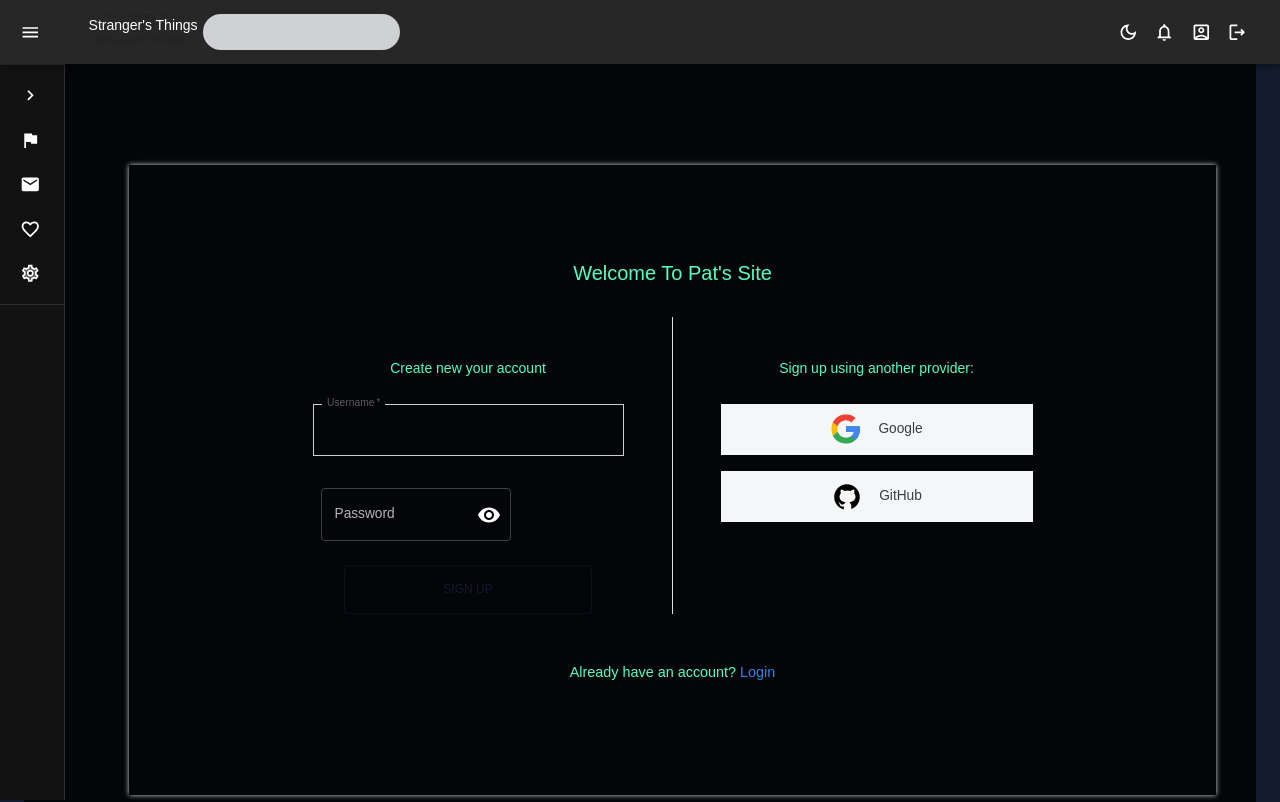
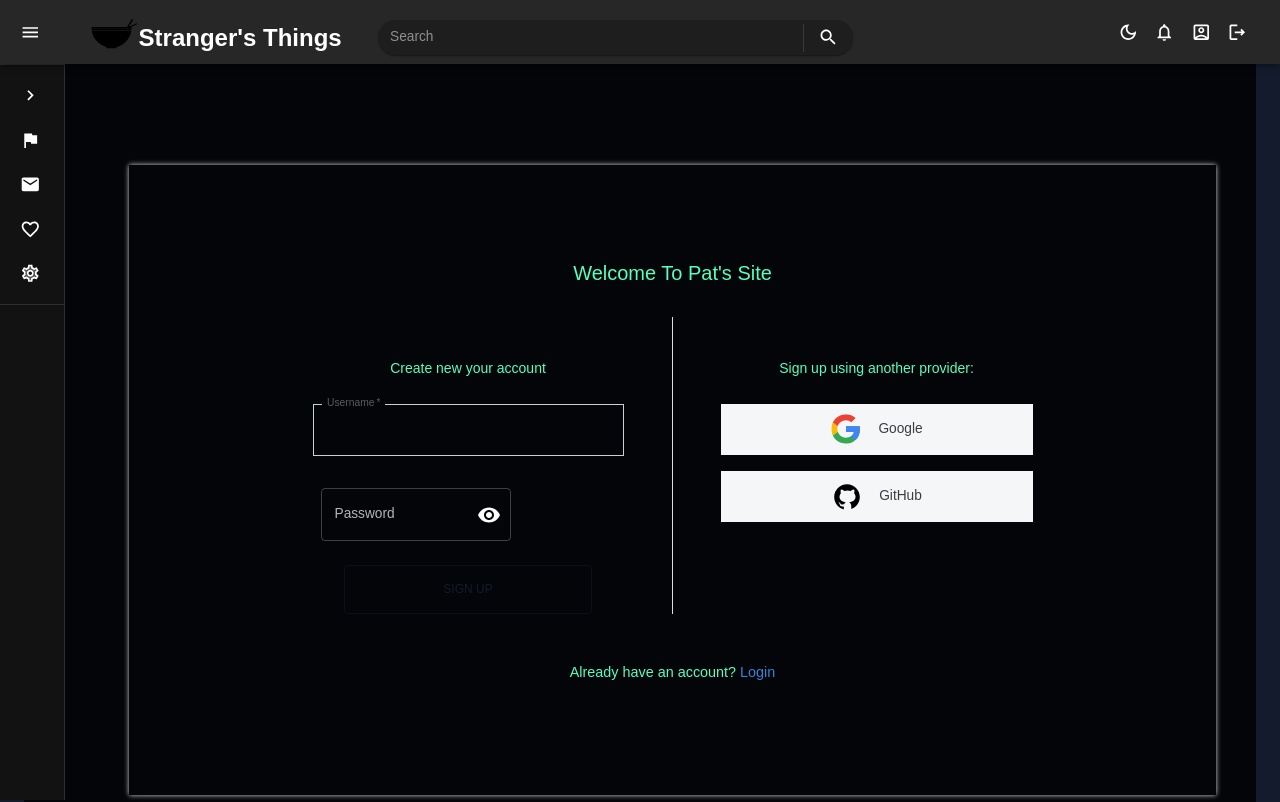
Before and after one commit to ImOrientalFlavored/stranger-things-collab, a React (Vite) app: page /sign-up in a window 1280 px wide. Shown: the top 802 px of the page. Built offline with nearby package versions, Linux system fonts and the light colour scheme.

Commit message:
Made things look prettier and update search bar ui functionality

```diff
--- a/src/components/Logo.tsx
+++ b/src/components/Logo.tsx
@@ -1,5 +1,6 @@
-import { ReactSVG } from "react-svg";
+
+import {ReactComponent as Logo2} from '../../public/ori-logo.svg'
 
 export default function Logo(){
-    return <ReactSVG src="./ori-logo.svg" />
+    return <Logo2 width={"50px"} height={"40px"}  />
 }
--- a/src/components/layout/Footer.tsx
+++ b/src/components/layout/Footer.tsx
@@ -2,8 +2,6 @@ import Container from "@mui/material/Container";
 import Typography from "@mui/material/Typography";
 import Link from "@mui/material/Link";
 import { Box } from "@mui/material";
-import SvgIcon from '@mui/material/SvgIcon';
-import Logo from "../Logo";
 
 export default function Footer() {
   return (
@@ -23,9 +21,6 @@ export default function Footer() {
     >
       <Container maxWidth="sm">
         <Typography variant="body2" color="text.secondary" align="center">
-          <SvgIcon>
-            <Logo />
-          </SvgIcon>
           <img src="/ori-logo.png" alt="logo" width={'35px'} />
           {" © "}
           <Link color="inherit" href="/">
--- a/src/components/layout/NavUI.tsx
+++ b/src/components/layout/NavUI.tsx
@@ -17,7 +17,7 @@ import ListItem from '@mui/material/ListItem';
 import ListItemButton from '@mui/material/ListItemButton';
 import ListItemIcon from '@mui/material/ListItemIcon';
 import ListItemText from '@mui/material/ListItemText';
-import { Container, InputBase } from '@mui/material';
+import { Container, InputBase, Paper } from '@mui/material';
 import { ColorModeContext, tokens} from "../../theme";
 import { useContext } from "react";
 import { AuthContext } from '../../routes/Root'
@@ -29,13 +29,16 @@ import AccountBoxOutlinedIcon from '@mui/icons-material/AccountBoxOutlined';
 import NotificationsOutlinedIcon from '@mui/icons-material/NotificationsOutlined';
 //import SearchOutlinedIcon from '@mui/icons-material/SearchOutlined';
 //Icons
+import SearchIcon from '@mui/icons-material/Search';
+import ClearSharpIcon from '@mui/icons-material/ClearSharp';
 import MenuIcon from '@mui/icons-material/Menu';
 //import AddIcon from '@mui/icons-material/Add';
 import FlagIcon from '@mui/icons-material/Flag';
 import FavoriteBorderIcon from '@mui/icons-material/FavoriteBorder';
 import MailIcon from '@mui/icons-material/Mail';
 import SettingsTwoToneIcon from '@mui/icons-material/SettingsTwoTone';
-import { useNavigate} from 'react-router-dom';
+import { useNavigate } from 'react-router-dom';
+import Logo from '../Logo';
 //
 
 const drawerWidth = 240;
@@ -121,8 +124,13 @@ export default function NavUI({setIsLoggedIn, children}:NavUIProp) {
   const colorMode = useContext(ColorModeContext);
   const isLoggedIn = useContext(AuthContext);
   const [open, setOpen] = useState(false);
+  const [searchParams, setSearchParams] = useState('');
   //const {authState:[isAuth,setIsAuth]} = useOutletContext() as {authState: [boolean , React.Dispatch<React.SetStateAction<boolean>>]};
   const navigate = useNavigate();
+
+  const handleClearSearch = () => {
+    setSearchParams('');
+  }
 
   const handleDrawerOpen = () => {
     setOpen(true);
@@ -131,6 +139,11 @@ export default function NavUI({setIsLoggedIn, children}:NavUIProp) {
   const handleDrawerClose = () => {
     setOpen(false);
   };
+
+  const handleSearchQuery = () => {
+    console.log("Searching for " + searchParams);
+
+  }
 
   return (
     <Container maxWidth={'xl'}>
@@ -160,12 +173,58 @@ export default function NavUI({setIsLoggedIn, children}:NavUIProp) {
                 {//"Left side of Top Nav - Logo, SiteName, Search"
                 }
                 <Box display={'flex'}>
-                  <Typography variant="h6" zIndex={"10"} noWrap component="div" sx={{
-                    textShadow:"0 0 1em #414141"}}>
-                    Stranger's Things
-                  </Typography>
-                  <Box bgcolor={colors.primary[100]}  sx={{ml:"5px" ,borderRadius:"20px"}}>
-                    <InputBase sx={{p:"0 10px 0 10px", color:colors.primary[800] ,borderRadius:"20px"}}/>
+                  <Box display={'flex'} alignItems={'center'}>
+
+                    <Logo />
+
+                    <Typography variant="h3" fontWeight={"bold"} position={'relative'} top={"15%"} zIndex={"10"} noWrap component="div">
+                      Stranger's Things
+                    </Typography>
+                  </Box>
+
+                  <Box
+                    position={'relative'}
+                    left={'5%'}
+                    width={"475px"}
+                    >
+                    <Paper
+                      component="form"
+                      sx={{
+                        p: '2px 4px',
+                        display: 'flex',
+                        alignItems: 'center',
+                        position:'relative',
+                        top:'20%',
+                        height:35,
+                        width: 475,
+                        borderRadius:"20px" }}
+                      >
+                      <InputBase
+                        sx={{ ml: 1, flex: 1,  }}
+                        placeholder="Search"
+                        value={searchParams}
+                        onChange={(e)=>setSearchParams(e.target.value)}
+                        inputProps={{ 'aria-label': 'search google maps' }}
+                      />
+                      { searchParams.length > 0 ?
+                      (<IconButton type="button"
+                       sx={{ p: '10px' }}
+                       aria-label="clear"
+                       onClick={()=>handleClearSearch()}
+                       >
+                        <ClearSharpIcon />
+                      </IconButton>):(''
+                      )}
+                      <Divider sx={{ height: 28, m: 0.5 }} orientation="vertical" />
+                      <IconButton
+                      type="button"
+                      sx={{ p: '10px' }}
+                      aria-label="search"
+                      onClick={()=>handleSearchQuery()}
+                      >
+                        <SearchIcon />
+                      </IconButton>
+                    </Paper>
                   </Box>
 
                 </Box>
--- a/src/routes/Index.tsx
+++ b/src/routes/Index.tsx
@@ -21,7 +21,12 @@ export default function Index(){
     return (
         <Box>
             {/* Page Title */}
-            <Box display={"flex"} justifyContent={"center"}>
+            <Box
+                display={"flex"}
+                justifyContent={"center"}
+                position={'relative'}
+                left={"-10%"}
+            >
                 <Header title="Stranger's Things" subtitle="You're at a strange place, at a strange time, looking at strange things but we don't find it strange."/>
                 <Divider variant='inset' />
             </Box>
```
Also changed, not shown: src/components/layout/Carousel.tsx (added).
